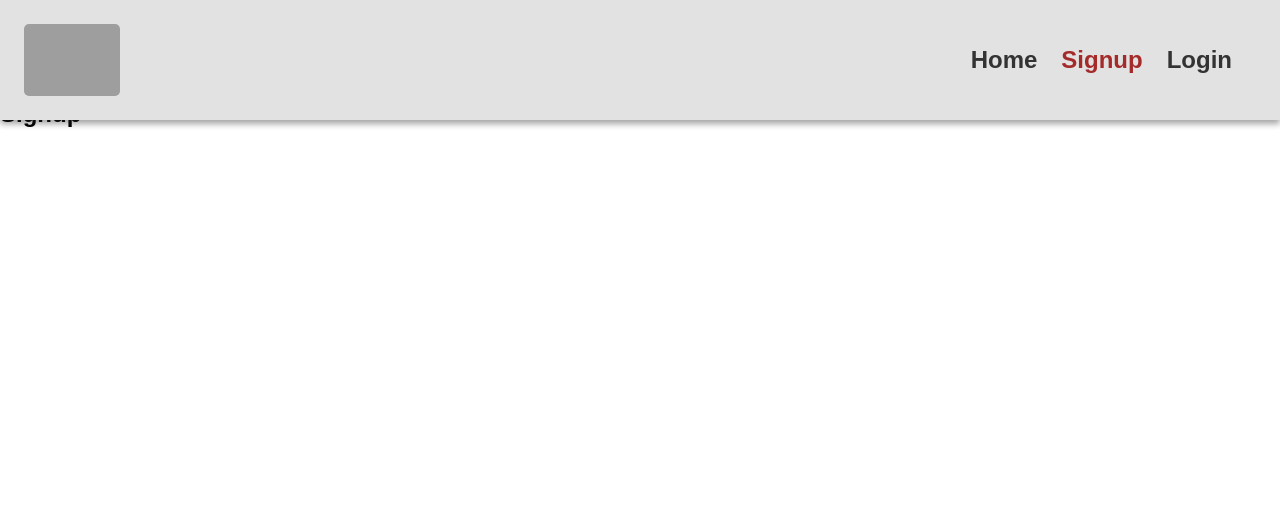
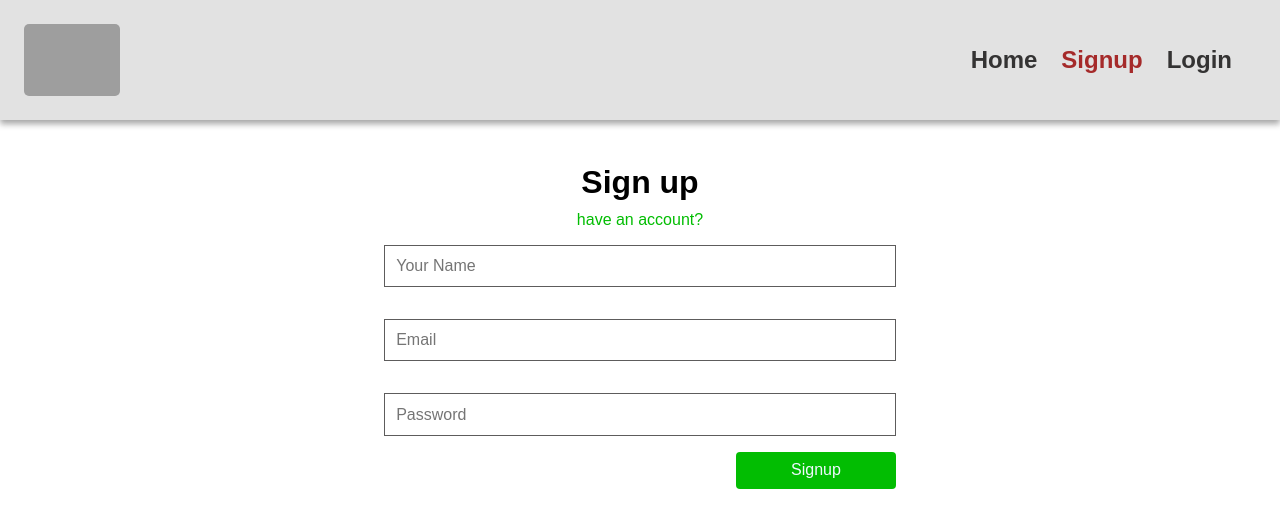
Before and after one commit to shubhamgiri70/Blog-App, a React (Create React App) app in the folder blog-app/: page /signup in a window 1280 px wide. Shown: the top 528 px of the page. Built offline with nearby package versions, Linux system fonts and the light colour scheme; grey boxes are pictures that could not be loaded.

Commit message:
worked on article component

```diff
--- a/blog-app/src/App.css
+++ b/blog-app/src/App.css
@@ -113,6 +113,10 @@ body {
   justify-content: space-between;
 }
 
+.wrap {
+  flex-wrap: wrap;
+}
+
 .item-center {
   align-items: center;
 }
@@ -196,8 +200,8 @@ nav ul li:hover {
 /* section style  */
 
 section {
-  width: 85%;
-  margin: 3rem auto;
+  width: 75%;
+  margin: 2rem 3rem 0;
 }
 
 /* Feednav */
@@ -274,3 +278,89 @@ section {
 .post hr {
   margin-top: 1.5rem;
 }
+
+/* Pagination style */
+
+.pagination {
+  width: 50%;
+  margin: 2rem auto;
+}
+
+#prev {
+  display: flex;
+  font-size: 1.6rem;
+  margin-bottom: 1rem;
+  justify-content: center;
+}
+
+#next {
+  display: flex;
+  justify-content: center;
+  font-size: 1.6rem;
+  margin-top: 1rem;
+}
+
+.pagination ul li {
+  border: 1px solid rgb(2, 189, 2);
+  color: rgb(2, 189, 2);
+  padding: 0.7rem;
+  cursor: pointer;
+}
+
+/* Sidebar style */
+
+.tags {
+  width: 25%;
+  margin: 2rem 3rem 0;
+}
+
+.tags ul {
+  width: 80%;
+  background-color: rgb(225, 222, 222);
+}
+
+.tags ul li {
+  margin: 0.5rem;
+  font-size: 1rem;
+  background-color: rgb(151, 148, 148);
+  color: aliceblue;
+  padding: 0.4rem;
+  border-radius: 16px;
+}
+
+/* Login style */
+
+.user-details {
+  width: 40%;
+  margin: 4rem auto;
+  text-align: center;
+}
+
+.user-details h2 {
+  font-size: 2rem;
+}
+
+.user-details p {
+  color: rgb(2, 189, 2);
+  margin-top: 0.6rem;
+}
+
+input {
+  width: 100%;
+  border: 1px solid rgb(93, 92, 92);
+  padding: 0.7rem;
+  margin-bottom: 1rem;
+  margin-top: 1rem;
+}
+
+.user-details form {
+  align-items: flex-end;
+}
+
+.user-details form button {
+  padding: 0.6rem;
+  background-color: rgb(2, 189, 2);
+  width: 10rem;
+  border-radius: 4px;
+  color: aliceblue;
+}
--- a/blog-app/src/components/Home.js
+++ b/blog-app/src/components/Home.js
@@ -1,16 +1,20 @@
 import Banner from "./Banner";
 import FeedNav from "./FeedNav";
+import Pagination from "./Pagination";
 import Posts from "./Posts";
+import Sidebar from "./Sidebar";
 
 function Home() {
   return (
     <>
       <Banner />
-      <div>
+      <div className="container flex">
         <section>
           <FeedNav />
           <Posts />
+          <Pagination />
         </section>
+        <Sidebar />
       </div>
     </>
   );
--- a/blog-app/src/components/Login.js
+++ b/blog-app/src/components/Login.js
@@ -1,7 +1,15 @@
 function Login() {
   return (
     <>
-      <h2>Login</h2>
+      <div className="user-details">
+        <h2>Signin</h2>
+        <p>have an account?</p>
+        <form className="flex flex-column">
+          <input type="email" placeholder="Email" />
+          <input type="password" placeholder="Password" />
+          <button type="submit">Signin</button>
+        </form>
+      </div>
     </>
   );
 }
--- /dev/null
+++ b/blog-app/src/components/Pagination.js
@@ -0,0 +1,20 @@
+function Pagination() {
+  let pages = [
+    1, 2, 3, 4, 5, 6, 7, 8, 9, 10, 11, 12, 13, 14, 15, 16, 17, 18, 19, 20,
+  ];
+  return (
+    <>
+      <div className="pagination">
+        <span id="prev">Prev</span>
+        <ul className="flex wrap">
+          {pages.map((page) => (
+            <li>{page}</li>
+          ))}
+        </ul>
+        <span id="next">Next</span>
+      </div>
+    </>
+  );
+}
+
+export default Pagination;
--- a/blog-app/src/components/Posts.js
+++ b/blog-app/src/components/Posts.js
@@ -6,22 +6,31 @@ import Loader from "./Loader";
 class Posts extends React.Component {
   state = {
     articles: null,
+    error: "",
   };
 
   componentDidMount() {
     fetch(articlesURL + "/?limit=10")
       .then((res) => res.json())
       .then((data) => {
-        console.log(data.articles);
-        this.setState({ articles: data.articles });
+        this.setState({ articles: data.articles, error: "" });
+      })
+      .catch((err) => {
+        this.setState({ error: "Not able to fetch Articles!" });
       });
   }
 
   render() {
-    const { articles } = this.state;
+    const { articles, error } = this.state;
+
+    if (error) {
+      return <p>{error}</p>;
+    }
+
     if (!articles) {
       return <Loader />;
     }
+
     return (
       <div>
         {articles.map((article) => (
--- /dev/null
+++ b/blog-app/src/components/Sidebar.js
@@ -0,0 +1,19 @@
+function Sidebar() {
+  return (
+    <>
+      <div className="tags">
+        <ul className="flex wrap">
+          <li>humanity</li>
+          <li>gandhi</li>
+          <li>hitler</li>
+          <li>future</li>
+          <li>AI</li>
+          <li>science</li>
+          <li>politics</li>
+        </ul>
+      </div>
+    </>
+  );
+}
+
+export default Sidebar;
--- a/blog-app/src/components/Signup.js
+++ b/blog-app/src/components/Signup.js
@@ -1,7 +1,18 @@
+import "../App.css";
+
 function Signup() {
   return (
     <>
-      <h2>Signup</h2>
+      <div className="user-details">
+        <h2>Sign up</h2>
+        <p>have an account?</p>
+        <form className="flex flex-column">
+          <input type="text" placeholder="Your Name" />
+          <input type="email" placeholder="Email" />
+          <input type="password" placeholder="Password" />
+          <button type="submit">Signup</button>
+        </form>
+      </div>
     </>
   );
 }
--- a/blog-app/src/utils/Constant.js
+++ b/blog-app/src/utils/Constant.js
@@ -1,4 +1,4 @@
-const ROOT_URL = "https://conduit.productionready.io/api/";
+const ROOT_URL = "https://api.realworld.io/api/";
 
 const articlesURL = ROOT_URL + "articles";
 
```
